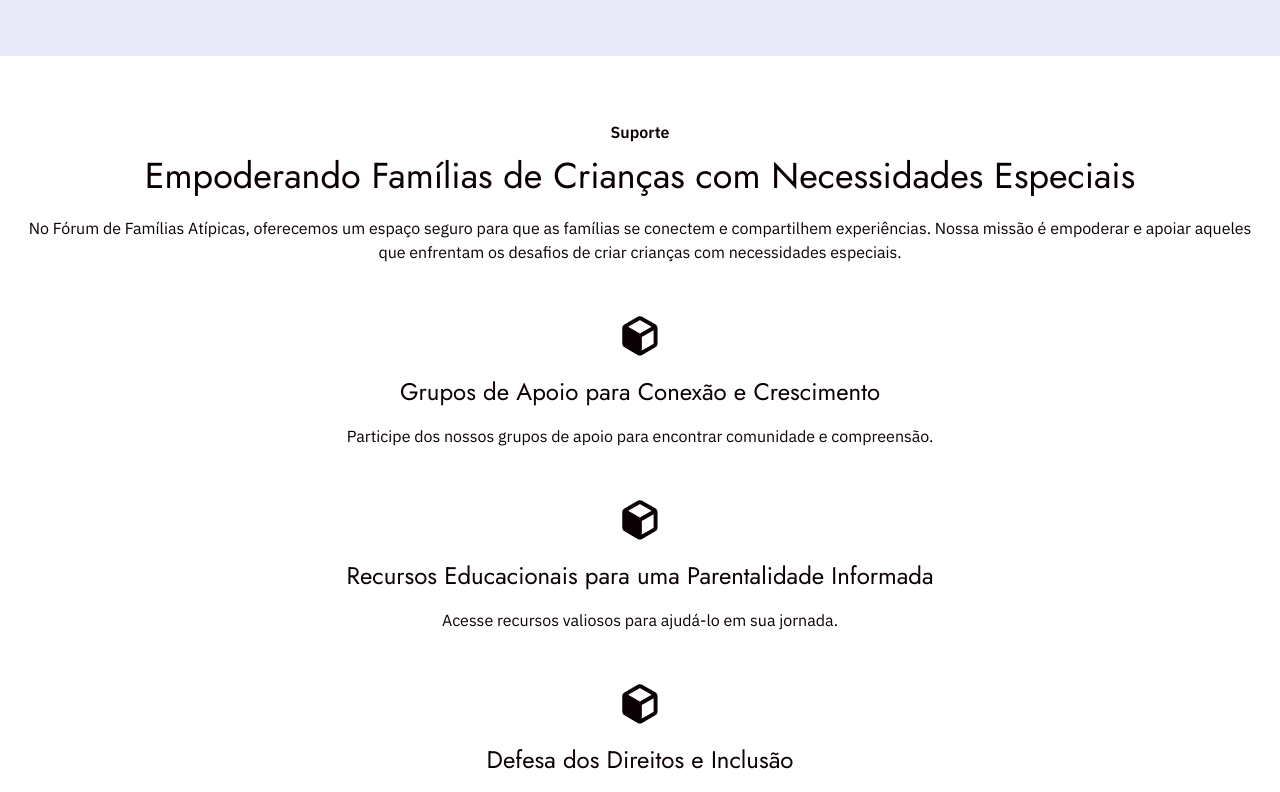
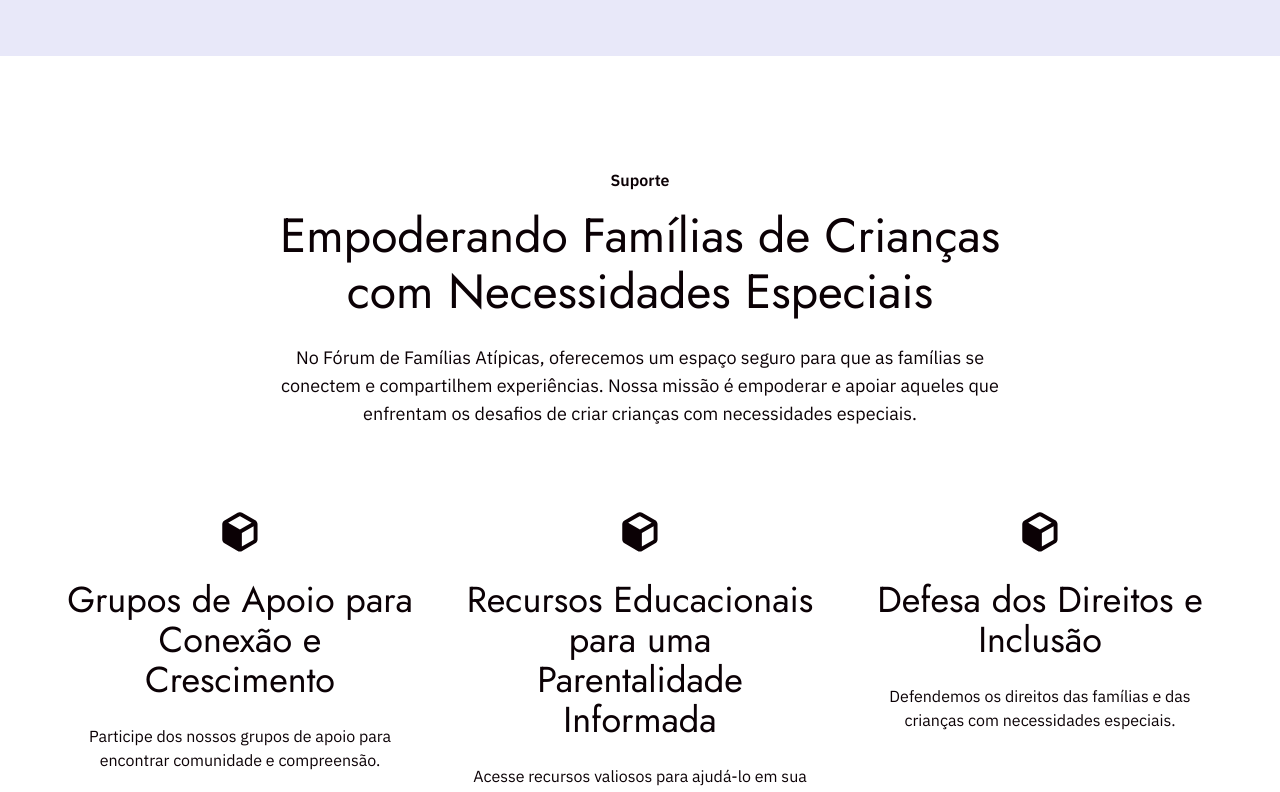
Before and after one commit to arthursnr/IFFA, a Next.js app: page / in a window 1280 px wide. Shown: the part 2140-2932 px from the top of the page. Built offline with nearby package versions, Linux system fonts and the light colour scheme.

Commit message:
SUPPORT2 RESPOSIVE DESIGN TO PC DONE

```diff
--- a/app/components/mainPage/support/support2.tsx
+++ b/app/components/mainPage/support/support2.tsx
@@ -1,29 +1,30 @@
 export function Support2() {
     return (
-        <div id="support2" className="flex flex-col gap-12 bg-white min-h-screen w-screen py-16 px-5 text-[#0B0105] text-center">
-            <div className="flex flex-col gap-3">
+        <div id="support2" className="flex flex-col gap-12 bg-white min-h-screen w-screen py-16 px-5 text-[#0B0105] text-center items-center lg:py-28 lg:px-16 lg:gap-20">
+            <div className="flex flex-col gap-3 lg:gap-4 lg:w-3xl">
                 <span className="text-base font-semibold font-ibm">Suporte</span>
-                <div className="flex flex-col gap-5">
-                    <p className="text-4xl font-jost leading-10">Empoderando Famílias de Crianças com Necessidades Especiais</p>
-                    <p className="font-ibm text-base leading-6">No Fórum de Famílias Atípicas, oferecemos um espaço seguro para que as famílias se conectem e compartilhem experiências. Nossa missão é empoderar e apoiar aqueles que enfrentam os desafios de criar crianças com necessidades especiais.</p>
+                <div className="flex flex-col gap-5 lg:gap-6">
+                    <p className="text-4xl font-jost leading-10 lg:text-5xl lg:leading-14">Empoderando Famílias de Crianças com Necessidades Especiais</p>
+                    <p className="font-ibm text-base leading-6 lg:text-lg lg:leading-7">No Fórum de Famílias Atípicas, oferecemos um espaço seguro para que as famílias se conectem e compartilhem experiências. Nossa missão é empoderar e apoiar aqueles que enfrentam os desafios de criar crianças com necessidades especiais.</p>
                 </div>
             </div>
 
-            <div className="flex flex-col gap-12">
-                <div className="flex flex-col items-center gap-4">
-                    <img src="/icon.svg" alt="icon" className="size-12"/>
-                    <p className="text-2xl font-jost leading-8">Grupos de Apoio para Conexão e Crescimento</p>
+            <div className="flex flex-col lg:grid lg:grid-cols-3 gap-12">
+                <div className="flex flex-col items-center gap-4 lg:gap-6">
+                    <img src="/icon.svg" alt="icon" className="size-12" />
+                    <p className="text-2xl font-jost leading-8 lg:text-4xl lg:leading-10">Grupos de Apoio para Conexão e Crescimento</p>
                     <p className="font-ibm text-base leading-6">Participe dos nossos grupos de apoio para encontrar comunidade e compreensão.</p>
                 </div>
-                <div className="flex flex-col items-center  gap-4">
-                <img src="/icon.svg" alt="icon" className="size-12"/>
-                    <p className="text-2xl font-jost leading-8">Recursos Educacionais para uma Parentalidade Informada</p>
+
+                <div className="flex flex-col items-center gap-4 lg:gap-6">
+                    <img src="/icon.svg" alt="icon" className="size-12" />
+                    <p className="text-2xl font-jost leading-8 lg:text-4xl lg:leading-10">Recursos Educacionais para uma Parentalidade Informada</p>
                     <p className="font-ibm text-base leading-6">Acesse recursos valiosos para ajudá-lo em sua jornada.</p>
                 </div>
 
-                <div className="flex flex-col items-center gap-4">
-                <img src="/icon.svg" alt="icon" className="size-12"/>
-                    <p className="text-2xl font-jost leading-8">Defesa dos Direitos e Inclusão</p>
+                <div className="flex flex-col items-center gap-4 lg:gap-6">
+                    <img src="/icon.svg" alt="icon" className="size-12" />
+                    <p className="text-2xl font-jost leading-8 lg:text-4xl lg:leading-10">Defesa dos Direitos e Inclusão</p>
                     <p className="font-ibm text-base leading-6">Defendemos os direitos das famílias e das crianças com necessidades especiais.</p>
                 </div>
 
--- a/app/page.tsx
+++ b/app/page.tsx
@@ -22,7 +22,7 @@ export default function Home() {
         {/*Support Page*/}
         <Support />
 
-        {/*Support2 --------------> começar aqui a fazer a parte das telas de pc*/}
+        {/*Support2 --------------> TERMINEI, COMEÇAR O PROXIMO*/}
         <Support2 />
 
         {/*Relatos ----------------> RESOLVER A FORMATAÇÃO DOS OBJETIVOS, O LADO ESQUERDO ESTA FICANDO FORA DA TELA */}
```
